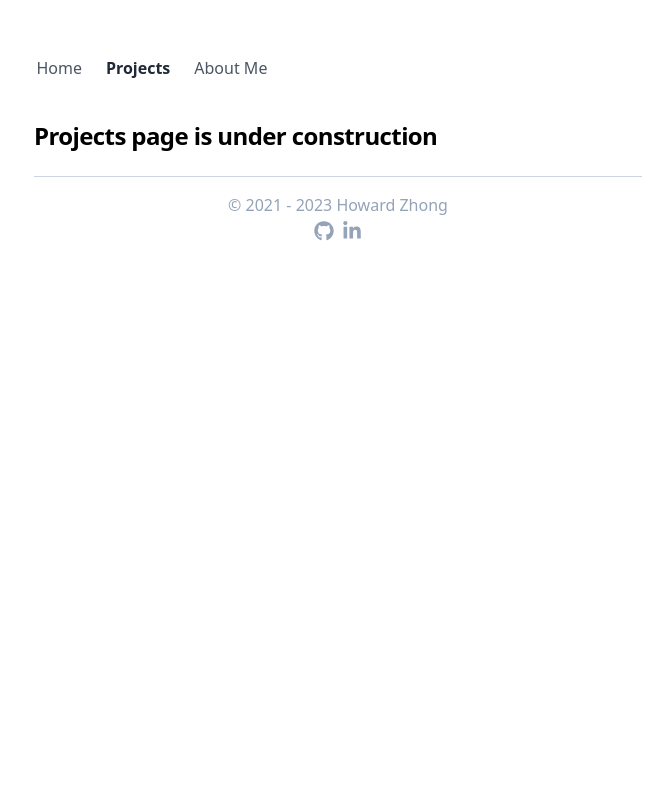
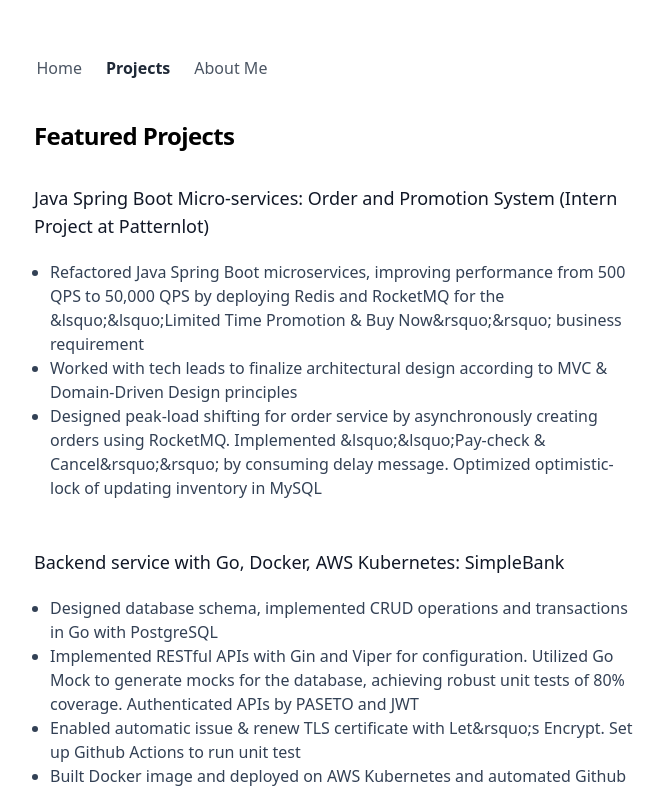
Before and after one commit to h2zh/personal-website, a Next.js app: page /projects in a window 1280 px wide. Shown: the top 792 px of the page, without its empty margins (302-965 px from the left). Built offline with nearby package versions, Linux system fonts and the light colour scheme; no server answers.

Commit message:
complete Project page - test

```diff
--- a/components/preview.tsx
+++ b/components/preview.tsx
@@ -36,42 +36,6 @@
     areaPreviewElements.push(element);
   }
 
-  // projects
-  const projectMetadataArray = [];
-  projectMetadataArray.push({
-    title:
-      "linkChicago: Full Stack Website Directory with GraphQL, Prisma, Apollo, Auth0, Next.js",
-    description: "",
-    linkUrl: "https://linkchicago.vercel.app/",
-    image: "/hci.jpg",
-    gradiant: "from-[#D8B4FE] to-[#818CF8]",
-  });
-  projectMetadataArray.push({
-    title: "Full Stack E-commerce App with NextJS, React, Sanity, Stripe API",
-    description: "",
-    linkUrl: "https://react-projects-tau.vercel.app/",
-    image: "/screen.jpg",
-    gradiant: "from-[#6EE7B7] via-[#3B82F6] to-[#9333EA]",
-  });
-
-  projectMetadataArray.push({
-    title:
-      "GeoDev: An intereactive street light map with Mapbox GL JS, NextJS, React",
-    description: "NextJS, React, Tailwind CSS, TypeScript",
-    linkUrl: "https://brightway.vercel.app/",
-    image: "/hci.jpg",
-    gradiant: "from-[#FDE68A] via-[#FCA5A5] to-[#FECACA]",
-  });
-
-  const projectPreviewElements = [];
-
-  // create a projectPreviewElement for each object in the array
-  for (let i = 0; i < projectMetadataArray.length; i++) {
-    const metadata = projectMetadataArray[i];
-    const element = <ProjectPreview {...metadata} key={i} />;
-    projectPreviewElements.push(element);
-  }
-
   return (
     <div id="projects">
       <h3 className="font-bold text-2xl md:text-2xl tracking-tight mt-8 text-black">
--- a/components/project_preview.tsx
+++ b/components/project_preview.tsx
@@ -6,7 +6,7 @@
 // An interface/class for props
 export interface ProjectPreviewInterface {
   title: string;
-  description: string;
+  description: string[];
   linkUrl: string;
   image: string;
   gradiant: string;
@@ -14,26 +14,18 @@
 
 const ProjectPreview = (props: ProjectPreviewInterface) => {
   return (
-    <Link href={props.linkUrl}>
-      <a
-        className={cn(
-          "transform hover:scale-[1.03] transition-all",
-          "rounded-xl w-full md:w-full bg-gradient-to-r p-1",
-          props.gradiant
-        )}
-      >
-        <div className="flex flex-col justify-between h-full w-full bg-white rounded-lg p-4">
+    <div className="flex flex-col justify-between h-full w-full bg-white rounded-lg py-4">
       <div className="flex flex-col md:flex-row justify-between">
         <h4 className="text-lg md:text-lg font-medium mb-4 sm:mb-5 w-full text-gray-900 ">
           {props.title}
         </h4>
       </div>
-          <div className="flex items-center text-gray-800 capsize">
-            Live Demo
+      <ul className="list-disc pl-4">
+        {props.description.map((des, idx) => {
+          return <li> {des}</li>;
+        })}
+      </ul>
     </div>
-        </div>
-      </a>
-    </Link>
   );
 };
 
--- a/package.json
+++ b/package.json
@@ -10,11 +10,14 @@
     "lint": "next lint"
   },
   "dependencies": {
+    "@mdx-js/loader": "^2.2.1",
+    "@reduxjs/toolkit": "^1.9.2",
     "classnames": "^2.3.1",
     "next": "12.2.3",
     "react": "18.2.0",
     "react-dom": "18.2.0",
-    "react-icons": "^4.4.0"
+    "react-icons": "^4.4.0",
+    "react-redux": "^8.0.5"
   },
   "devDependencies": {
     "@types/node": "18.6.3",
--- a/pages/projects.tsx
+++ b/pages/projects.tsx
@@ -1,7 +1,52 @@
 import Head from "next/head";
 import React from "react";
+import ProjectPreview from "../components/project_preview";
 
 const Projects = () => {
+  // projects
+  const projectMetadataArray = [];
+  projectMetadataArray.push({
+    title:
+      "Java Spring Boot Micro-services: Order and Promotion System (Intern Project at Patternlot)",
+    description: [
+      "Refactored Java Spring Boot microservices, improving performance \
+      from 500 QPS to 50,000 QPS by deploying Redis and RocketMQ for the \
+      &lsquo;&lsquo;Limited Time Promotion & Buy Now&rsquo;&rsquo; \
+      business requirement",
+      "Worked with tech leads to finalize architectural design according \
+      to MVC & Domain-Driven Design principles",
+      "Designed peak-load shifting for order service by asynchronously \
+      creating orders using RocketMQ. Implemented &lsquo;&lsquo;Pay-check \
+      & Cancel&rsquo;&rsquo; by consuming delay message. Optimized \
+      optimistic-lock of updating inventory in MySQL",
+    ],
+    linkUrl: "",
+    image: "/hci.jpg",
+    gradiant: "from-[#6EE7B7] via-[#3B82F6] to-[#9333EA]", // color
+  });
+  projectMetadataArray.push({
+    title: "Backend service with Go, Docker, AWS Kubernetes: SimpleBank",
+    description: [
+      "Designed database schema, implemented CRUD operations and transactions in Go with PostgreSQL",
+      "Implemented RESTful APIs with Gin and Viper for configuration. Utilized Go Mock to generate mocks for \
+      the database, achieving robust unit tests of 80% coverage. Authenticated APIs by PASETO and JWT",
+      "Enabled automatic issue & renew TLS certificate with Let&rsquo;s Encrypt. Set up Github Actions to run unit test",
+      "Built Docker image and deployed on AWS Kubernetes and automated Github Actions workflow. Utilized \
+      Kubernetes ingress to route traffic to the service. Explored gRPC APIs and gateway in Golang",
+    ],
+    linkUrl: "",
+    image: "/screen.jpg",
+    gradiant: "from-[#6EE7B7] via-[#3B82F6] to-[#9333EA]", // color
+  });
+
+  const projectPreviewElements = [];
+
+  // create a projectPreviewElement for each object in the array
+  for (let i = 0; i < projectMetadataArray.length; i++) {
+    const metadata = projectMetadataArray[i];
+    const element = <ProjectPreview {...metadata} key={i} />;
+    projectPreviewElements.push(element);
+  }
   return (
     <div>
       <Head>
@@ -9,9 +54,14 @@
         <meta charSet="utf-8" />
         <meta name="viewport" content="initial-scale=1.0, width=device-width" />
       </Head>
-      <h1 className="font-bold text-2xl md:text-2xl tracking-tight mb-0 text-black">
-        Projects page is under construction
-      </h1>
+      <div id="projects">
+        <h3 className="font-bold text-2xl md:text-2xl tracking-tight mt-0 text-black">
+          Featured Projects
+        </h3>
+        <div className="mt-4 flex flex-col gap-4 items-stretch ">
+          {projectPreviewElements}
+        </div>
+      </div>
     </div>
   );
 };
```
Also changed, not shown: 1 other file (tests, documents, lock files or other folders). Lines whose indentation alone changed are shown as unchanged.
